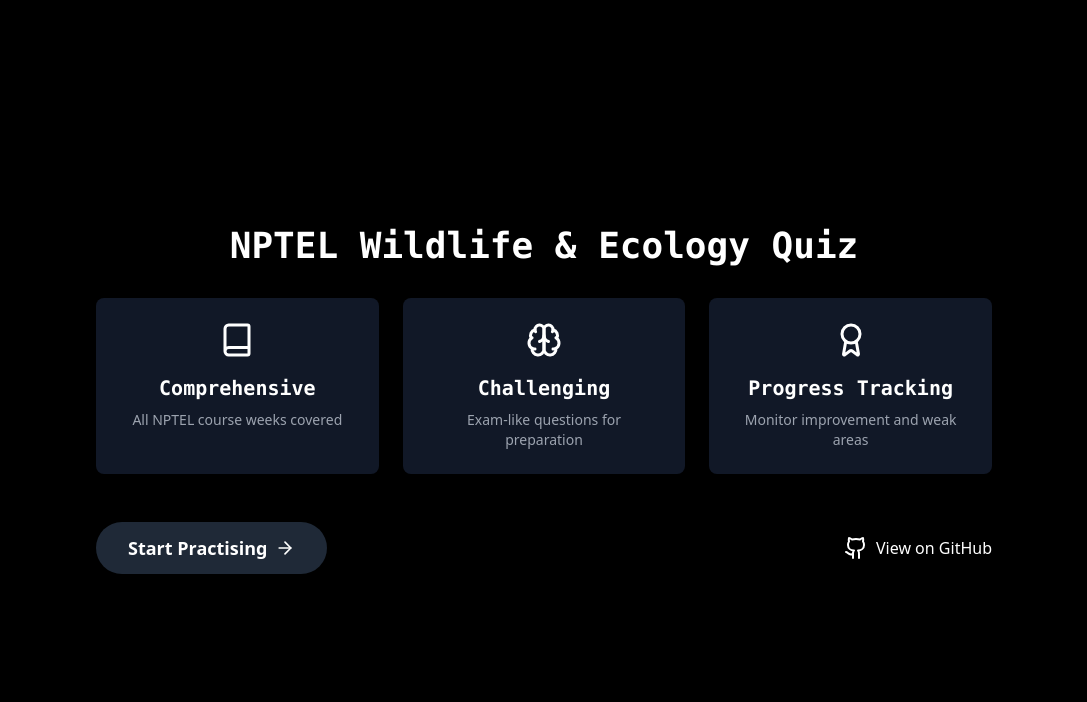
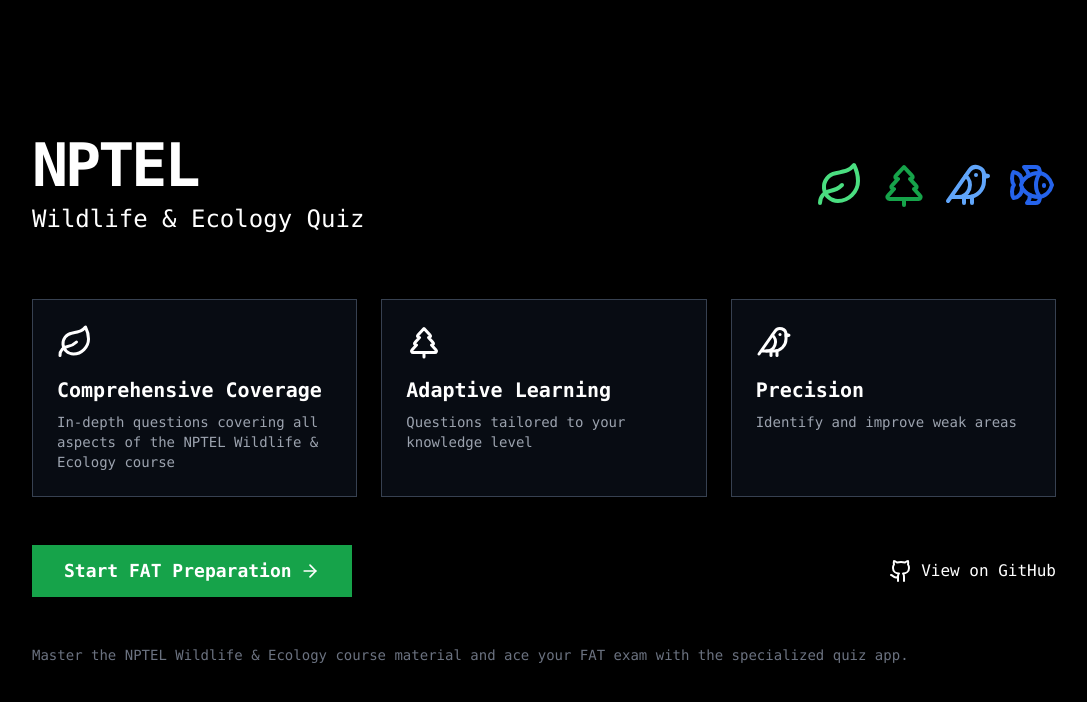
Before and after one commit to sr2echa/wildlife-nptel, a Next.js app: page / in a window 1280 px wide. Shown: the top 702 px of the page, without its empty margins (96-1183 px from the left). Built offline with nearby package versions, Linux system fonts and the light colour scheme.

Commit message:
update UI

```diff
--- a/src/app/page.tsx
+++ b/src/app/page.tsx
@@ -1,38 +1,69 @@
+import React from "react";
+import { ArrowRight, Github, Leaf, Bird, Fish, TreePine } from "lucide-react";
 import Link from "next/link";
-import { Book, Brain, Award, ArrowRight, Github } from "lucide-react";
+
+const FeatureCard = ({
+  icon: Icon,
+  title,
+  description,
+}: {
+  icon: React.ElementType;
+  title: string;
+  description: string;
+}) => (
+  <div className="bg-gray-900/50 p-6 border border-gray-700 transition-all duration-300 hover:bg-gray-800 hover:shadow-lg hover:shadow-gray-700/50">
+    <Icon size={36} className="text-white mb-4" />
+    <h2 className="text-xl font-bold mb-2">{title}</h2>
+    <p className="text-gray-400 text-sm">{description}</p>
+  </div>
+);
 
 export default function Home() {
   return (
-    <div className="min-h-screen bg-black text-white flex flex-col justify-center items-center p-4 font-sans">
-      <div className="max-w-4xl w-full">
-        <h1 className="text-4xl font-bold mb-8 font-mono text-center">
-          NPTEL Wildlife & Ecology Quiz
-        </h1>
+    <div className="min-h-screen bg-black text-white flex flex-col justify-center items-center p-8 font-mono relative overflow-hidden">
+      <div className="max-w-5xl w-full relative z-10">
+        <div className="mb-16 flex flex-col md:flex-row items-center justify-between">
+          <div className="text-left mb-8 md:mb-0">
+            <h1 className="text-6xl font-bold mb-2 tracking-tighter">NPTEL</h1>
+            <h2 className="text-2xl font-light">Wildlife & Ecology Quiz</h2>
+          </div>
+          <div className="h-0.5 w-24 bg-white md:hidden"></div>
+          <div className="hidden md:flex space-x-4">
+            <Leaf className="text-green-400" size={48} />
+            <TreePine className="text-green-600" size={48} />
+            <Bird className="text-blue-400" size={48} />
+            <Fish className="text-blue-600" size={48} />
+          </div>
+        </div>
 
         <div className="grid grid-cols-1 md:grid-cols-3 gap-6 mb-12">
           <FeatureCard
-            icon={Book}
-            title="Comprehensive"
-            description="All NPTEL course weeks covered"
+            icon={Leaf}
+            title="Comprehensive Coverage"
+            description="In-depth questions covering all aspects of the NPTEL Wildlife & Ecology course"
           />
           <FeatureCard
-            icon={Brain}
-            title="Challenging"
-            description="Exam-like questions for preparation"
+            icon={TreePine}
+            title="Adaptive Learning"
+            description="Questions tailored to your knowledge level"
           />
           <FeatureCard
-            icon={Award}
-            title="Progress Tracking"
-            description="Monitor improvement and weak areas"
+            icon={Bird}
+            title="Precision"
+            description="Identify and improve weak areas"
           />
         </div>
-        <div className="flex flex-col md:flex-row justify-between items-center space-y-4 md:space-y-0">
+
+        <div className="flex flex-col md:flex-row justify-between items-center space-y-6 md:space-y-0 mb-12">
           <Link
             href="/quiz"
-            className="inline-flex items-center bg-gray-800 text-white font-bold py-3 px-8 rounded-full text-lg transition-all duration-300 hover:bg-gray-700"
+            className="inline-flex items-center bg-green-600 text-white font-bold py-3 px-8 text-lg transition-all duration-300 hover:bg-green-700 group"
           >
-            Start Practising
-            <ArrowRight className="ml-2" size={20} />
+            Start FAT Preparation
+            <ArrowRight
+              className="ml-2 transform group-hover:translate-x-1 transition-transform"
+              size={20}
+            />
           </Link>
           <a
             href="https://github.com/sr2echa/wildlife-nptel"
@@ -44,25 +75,22 @@
             View on GitHub
           </a>
         </div>
+
+        <div className="text-left">
+          <p className="text-gray-500 text-sm">
+            Master the NPTEL Wildlife & Ecology course material and ace your FAT exam with the
+            specialized quiz app.
+          </p>
+        </div>
+      </div>
+
+      <div className="absolute top-0 left-0 w-full h-full pointer-events-none overflow-hidden">
+        {/* <div className="absolute top-0 left-0 w-full h-64 bg-gradient-to-b from-gray-900 to-transparent"></div>
+        <div className="absolute bottom-0 left-0 w-full h-64 bg-gradient-to-t from-gray-900 to-transparent"></div> */}
+        <div className="absolute top-0 left-0 w-full h-full bg-black"></div>
+        <div className="absolute -left-64 -top-64 w-128 h-128 bg-green-500 rounded-full mix-blend-multiply filter blur-3xl opacity-10 animate-blob"></div>
+        <div className="absolute -right-64 -bottom-64 w-128 h-128 bg-blue-500 rounded-full mix-blend-multiply filter blur-3xl opacity-10 animate-blob animation-delay-2000"></div>
       </div>
     </div>
   );
 }
-
-function FeatureCard({
-  icon: Icon,
-  title,
-  description,
-}: {
-  icon: React.ElementType;
-  title: string;
-  description: string;
-}) {
-  return (
-    <div className="bg-gray-900 p-6 rounded-lg flex flex-col items-center text-center transition-all duration-300 hover:bg-gray-800">
-      <Icon size={36} className="text-white mb-4" />
-      <h2 className="text-xl font-bold mb-2 font-mono">{title}</h2>
-      <p className="text-gray-400 text-sm">{description}</p>
-    </div>
-  );
-}
--- a/src/app/quiz/[week]/page.tsx
+++ b/src/app/quiz/[week]/page.tsx
@@ -70,8 +70,8 @@
           </Link>
         </div>
 
-        {quizCompleted && (
-          <div className="bg-gray-900 border-2 border-gray-700 p-6 mb-8 flex justify-between items-center ">
+        {quizCompleted ? (
+          <div className="bg-gray-900/40 border-2 border-gray-700 p-6 mb-8 flex justify-between items-center ">
             <div className="flex items-baseline">
               <span className="text-6xl font-bold text-blue-400">{score}</span>
               <span className="text-2xl text-gray-500 ml-2">/ {questions.length}</span>
@@ -84,13 +84,15 @@
               Redo Quiz
             </button>
           </div>
+        ) : (
+          <p className="p-5"></p>
         )}
 
         {questions.map((question, index) => (
-          <div key={index} className="mb-8 bg-gray-900 border-2 border-gray-700 ">
-            <div className="bg-gray-800 p-4 border-b-2 border-gray-700">
+          <div key={index} className="mb-10 bg-transparent border-2 border-gray-700 ">
+            <div className="bg-gray-900/50 p-4 border-b-2 border-gray-700">
               <h2 className="text-lg text-white">
-                <span className="text-xl font-bold mr-2">{index + 1}.</span>
+                <span className="text-xl font-bold ml-2 mr-3">{index + 1}.</span>
                 <span
                   className=""
                   dangerouslySetInnerHTML={{ __html: formatQuestion(question.question) }}
@@ -141,7 +143,7 @@
 
         {!quizCompleted && (
           <button
-            className="w-full mt-6 px-4 py-2 bg-blue-600 text-white hover:bg-blue-700 transition-colors text-lg font-semibold "
+            className="w-full my-6 px-4 py-2 bg-blue-600 text-white hover:bg-blue-700 transition-colors text-lg font-semibold "
             onClick={handleQuizSubmit}
           >
             Submit Quiz
--- a/src/components/WeekSelector.tsx
+++ b/src/components/WeekSelector.tsx
@@ -1,5 +1,5 @@
 import React from "react";
-import { Calendar, ArrowRight } from "lucide-react";
+import { Calendar, ArrowRight, Home } from "lucide-react";
 import Link from "next/link";
 
 interface WeekSelectorProps {
@@ -10,21 +10,24 @@
   return (
     <div className="text-gray-300 py-12 px-4 sm:px-6 lg:px-8 font-mono">
       <div className="max-w-3xl mx-auto">
-        <h1 className="text-3xl font-bold mb-8 text-white text-center">
-          Select a Week to Practice
-        </h1>
+        <div className="flex justify-between items-center mb-8">
+          <h1 className="text-2xl font-bold text-white">Select a Week to Practice</h1>
+          <Link href="/" className="text-gray-300 hover:text-white">
+            <Home size={24} />
+          </Link>
+        </div>
         <div className="grid grid-cols-1 sm:grid-cols-2 md:grid-cols-3 gap-4">
           {weeks.map((week) => (
             <Link
               key={week}
               href={`/quiz/${week}`}
-              className="bg-gray-900 border-2 border-gray-700 p-4  hover:bg-gray-800 transition-colors duration-300 flex items-center justify-between"
+              className="bg-gray-900/50 border-2 border-gray-700 p-4  hover:bg-gray-800 transition-colors duration-300 flex items-center justify-between"
             >
               <span className="flex items-center">
-                <Calendar className="mr-2 text-blue-400" size={20} />
+                <Calendar className="mr-2 text-gray-400" size={20} />
                 <span className="text-lg">Week {week.replace("week", "")}</span>
               </span>
-              <ArrowRight className="text-blue-400" size={20} />
+              <ArrowRight className="text-gray-400" size={20} />
             </Link>
           ))}
           <Link
```
